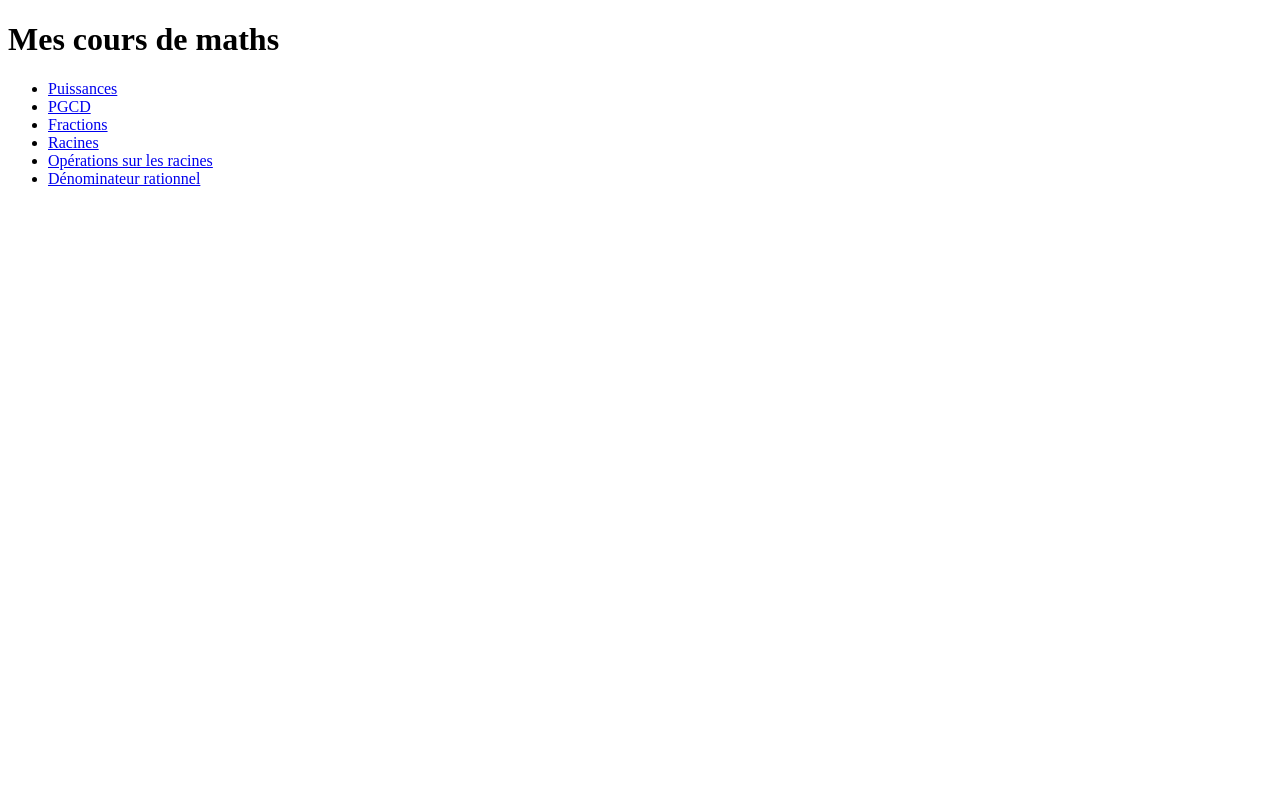
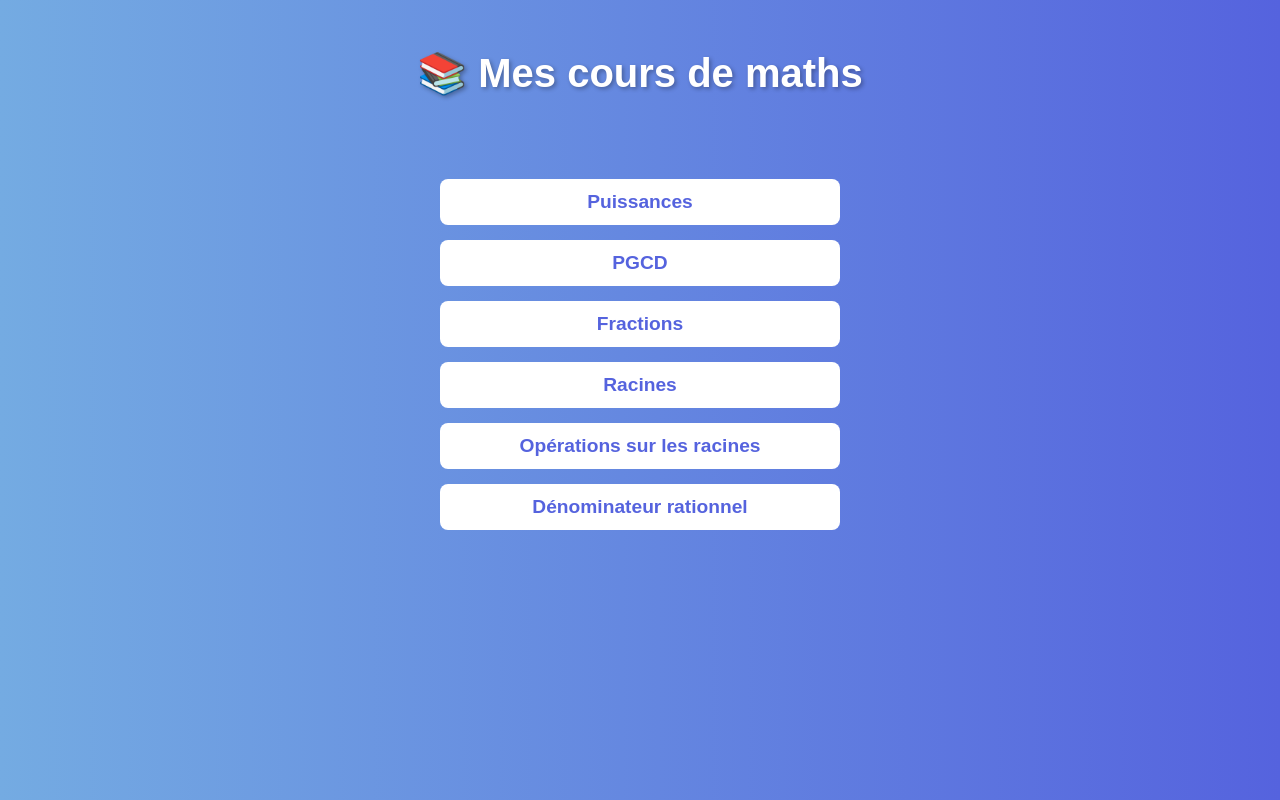
Before and after one commit to BL26041958/maths_college, a plain HTML site: page index.html in a window 1280 px wide. Drawn offline with Linux system fonts and the light colour scheme.

Commit message:
Update index.html

```diff
--- a/index.html
+++ b/index.html
@@ -3,9 +3,60 @@
 <head>
   <meta charset="UTF-8">
   <title>Mes cours de maths</title>
+  <style>
+    body {
+      font-family: Arial, sans-serif;
+      background: linear-gradient(to right, #74ABE2, #5563DE);
+      color: #fff;
+      margin: 0;
+      padding: 0;
+      display: flex;
+      flex-direction: column;
+      align-items: center;
+      min-height: 100vh;
+    }
+
+    h1 {
+      margin-top: 50px;
+      font-size: 2.5em;
+      text-shadow: 2px 2px 4px rgba(0,0,0,0.3);
+    }
+
+    ul {
+      list-style: none;
+      padding: 0;
+      margin-top: 40px;
+      width: 100%;
+      max-width: 400px;
+    }
+
+    li {
+      margin: 15px 0;
+    }
+
+    a {
+      display: block;
+      text-decoration: none;
+      background: white;
+      color: #5563DE;
+      padding: 12px 20px;
+      border-radius: 8px;
+      font-size: 1.2em;
+      font-weight: bold;
+      text-align: center;
+      transition: all 0.3s ease;
+    }
+
+    a:hover {
+      background: #5563DE;
+      color: white;
+      box-shadow: 0 4px 12px rgba(0,0,0,0.3);
+      transform: translateY(-3px);
+    }
+  </style>
 </head>
 <body>
-  <h1>Mes cours de maths</h1>
+  <h1>📚 Mes cours de maths</h1>
   <ul>
     <li><a href="puissances.html">Puissances</a></li>
     <li><a href="pgcd.html">PGCD</a></li>
```
